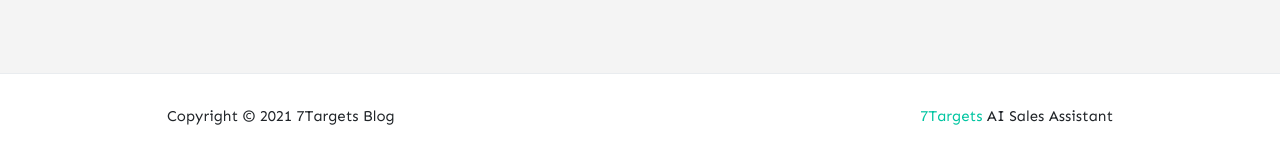
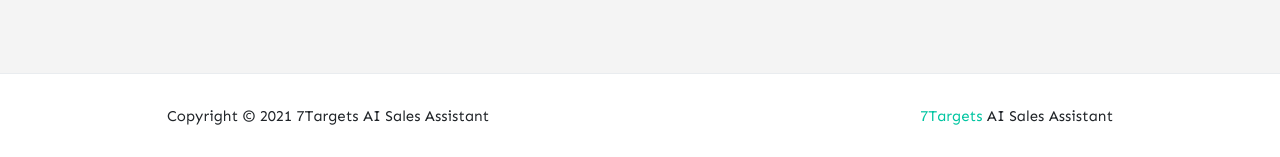
Before and after one commit to shrutisharma27/blog, a Jekyll site: the page built from index.html, in a window 1280 px wide. Shown: the part 1588-1745 px from the top of the page. Built offline with Jekyll 4.4.1, drawn with Linux system fonts in a browser that asks for light colours; nearby versions of some CDN libraries; the list of posts is cut into pages by our own code; comment, search, counter and statistics services are not loaded.

Commit message:
title change for SEO

```diff
--- a/_config.yml
+++ b/_config.yml
@@ -1,6 +1,6 @@
 # Site
-name: "7Targets Blog"
-title: "7Targets Blog"
+name: "7Targets AI Sales Assistant"
+title: "7Targets AI Sales Assistant"
 description: "Applying Artificial Intelligence to Sales"
 logo: 'assets/images/7ts-logo.png'
 favicon: 'assets/images/logo1.png'
```
